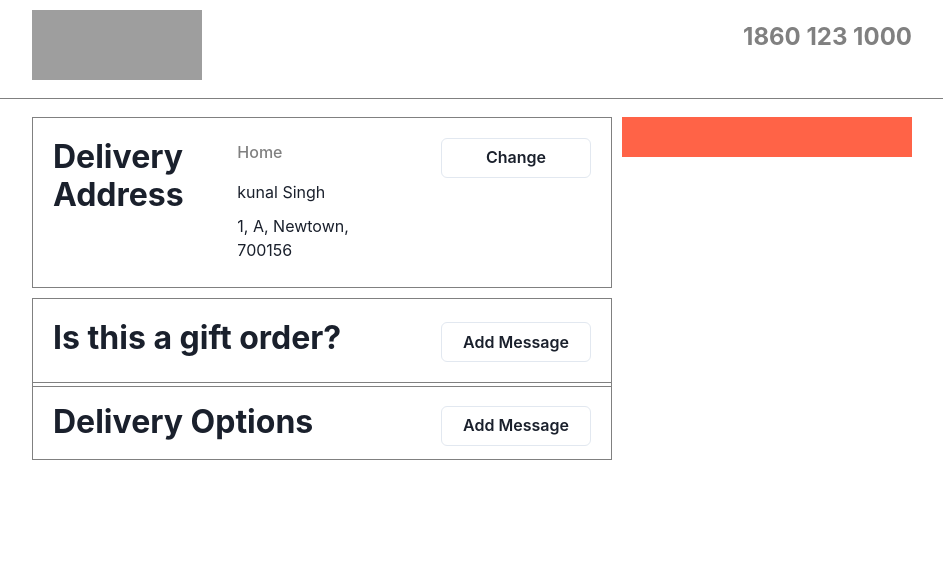
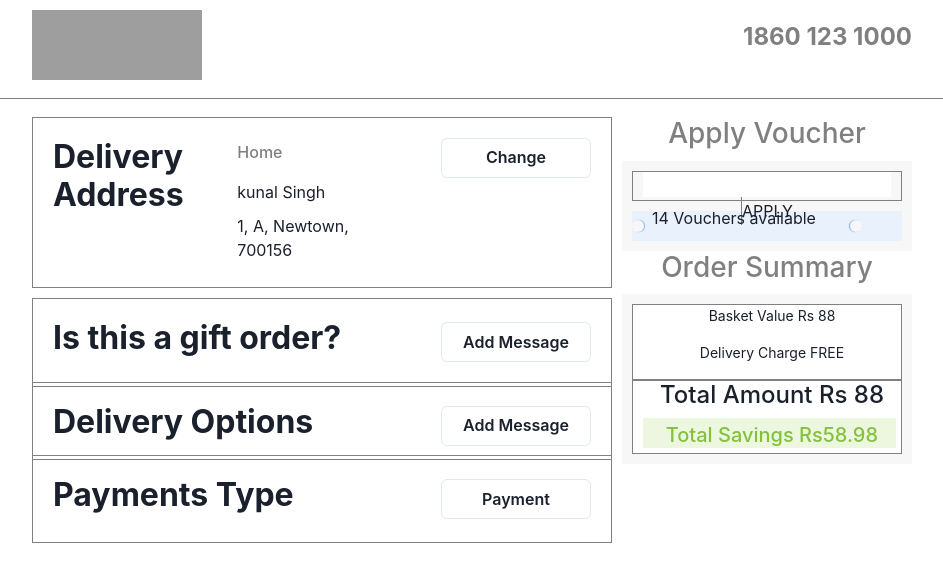
Before and after one commit to kunalpratapsinghh/sophisticated-legs-486, a React (Create React App) app in the folder bigbasket/: page /checkout in a window 1280 px wide. Shown: the top 582 px of the page, without its empty margins (168-1111 px from the left). Built offline with nearby package versions, Linux system fonts and the light colour scheme; grey boxes are pictures that could not be loaded.

Commit message:
checkout page completed

```diff
--- a/bigbasket/src/pages/checkout/Checkout.jsx
+++ b/bigbasket/src/pages/checkout/Checkout.jsx
@@ -17,6 +17,8 @@ import {
 import Address from "./component/Address";
 import Giftorder from "./component/GiftOrder";
 import DeliveryOption from "./component/DeliveryOption";
+import Payment from "./component/Payment";
+import Voucher from "./component/Voucher";
 const Checkout = () => {
   return (
     <Box>
@@ -48,8 +50,11 @@ const Checkout = () => {
           <Address />
           <Giftorder />
           <DeliveryOption/>
+          <Payment/>
         </GridItem>
-        <GridItem h="10" bg="tomato"></GridItem>
+        <GridItem h="10">
+          <Voucher/>
+        </GridItem>
       </Grid>
     </Box>
   );
--- /dev/null
+++ b/bigbasket/src/pages/checkout/component/Payment.jsx
@@ -0,0 +1,159 @@
+import {
+  Box,
+  Button,
+  Checkbox,
+  Collapse,
+  Flex,
+  Grid,
+  GridItem,
+  Heading,
+  HStack,
+  Input,
+  SimpleGrid,
+  Spacer,
+  Stack,
+  Text,
+  useDisclosure,
+} from "@chakra-ui/react";
+import React from "react";
+
+const Address = () => {
+  const { isOpen, onToggle } = useDisclosure({ defaultIsOpen: false });
+  return (
+    <Stack mt="-5px" border="1px solid grey">
+      <HStack p={"20px"}>
+        <Box fontSize="l">
+          <Heading size={"s"}> Payments Type</Heading>
+        </Box>
+        <Spacer />
+        <Box alignSelf={"right"}>
+          {isOpen ? (
+            ""
+          ) : (
+            <Button onClick={onToggle} variant="outline" h="40px" w="150px">
+              Payment
+            </Button>
+          )}
+        </Box>
+      </HStack>
+      <Collapse in={isOpen} animateOpacity>
+        <Text fontSize="lg" textAlign={"left"} p={"0px 20px"}>
+          Details For Gift Message
+        </Text>
+        <Grid templateColumns={["1fr", "1fr", "1fr", "1fr 2fr"]} gap="5px">
+          <GridItem alignItems="center">
+            <Grid textAlign={"left"} alignItems="center">
+              <GridItem
+                border={"1px solid grey"}
+                display="flex"
+                alignItems={"center"}
+                h="50px"
+                p={"0 0 0 20px"}
+              >
+                <Text>Credit & Debit Card</Text>
+              </GridItem>
+
+              <GridItem
+                border={"1px solid grey"}
+                display="flex"
+                alignItems={"center"}
+                h="50px"
+                p={"0 0 0 20px"}
+              >
+                <Text>Netbanking</Text>
+              </GridItem>
+              <GridItem
+                border={"1px solid grey"}
+                display="flex"
+                alignItems={"center"}
+                h="50px"
+                p={"0 0 0 20px"}
+              >
+                <Text>UPI</Text>
+              </GridItem>
+              <GridItem
+                border={"1px solid grey"}
+                display="flex"
+                alignItems={"center"}
+                h="50px"
+                p={"0 0 0 20px"}
+              >
+                <Text>Wallet</Text>
+              </GridItem>
+              <GridItem
+                border={"1px solid grey"}
+                display="flex"
+                alignItems={"center"}
+                h="50px"
+                p={"0 0 0 20px"}
+              >
+                <Text>Cash / Card on Delivery</Text>
+              </GridItem>
+            </Grid>
+          </GridItem>
+          <GridItem border={"1px solid red"}>
+            <Text fontSize="lg" textAlign={"left"} p={"0px 20px"}>
+              Add Card / Debit Card
+            </Text>
+            <SimpleGrid
+              textAlign={"left"}
+              p={"0px 20px"}
+              columns={[1, 2, 2]}
+              gap="10px"
+            >
+              <GridItem>
+                <Flex direction={"column"}>
+                  <Text>Enter Card Number</Text>
+                  <Input
+                    size={"xs"}
+                    w="100%"
+                    placeholder="Enter card Number"
+                  ></Input>
+                </Flex>
+              </GridItem>
+              <GridItem></GridItem>
+              <GridItem>
+                <Flex direction={"column"}>
+                  <Text>Valid thru</Text>
+                  <Input size={"xs"} w="100%" placeholder="MM/YY"></Input>
+                </Flex>
+              </GridItem>
+              <GridItem>
+                <Flex direction={"column"}>
+                  <Text>Cvv</Text>
+                  <Input
+                    size={"xs"}
+                    w="100%"
+                    placeholder="Security Code"
+                  ></Input>
+                </Flex>
+              </GridItem>
+            </SimpleGrid>
+
+
+
+            <Flex justifyContent={"left"} p="20px">
+                <Checkbox size="md" colorScheme="green" defaultChecked>
+                Save this card for faster payments
+                </Checkbox>
+              </Flex>
+              <Box></Box>
+              <Box rowSpan={2}>
+                <Button
+                  w={"80%"}
+                  m="auto"
+                  variant="outline"
+                  bg={"#85c125"}
+                  borderRadius="none"
+                >
+                  Proceed To pay
+                </Button>
+              </Box>
+          </GridItem>
+        </Grid>
+      </Collapse>
+    </Stack>
+  );
+};
+
+export default Address;
--- /dev/null
+++ b/bigbasket/src/pages/checkout/component/Voucher.jsx
@@ -0,0 +1,37 @@
+import React from "react";
+import styles from "./Voucher.module.css";
+const Voucher = () => {
+  return (
+    <div className={styles.voucherPriceDiv}>
+      <h3 className={styles.boldText}>Apply Voucher</h3>
+      <div className={styles.voucher}>
+        <div className={styles.inputButton}>
+          <input type="text" className={styles.voucherInput} />
+          <button className={styles.button}>APPLY</button>
+        </div>
+        <div className={styles.vouchersAvailable}>
+          <div className={styles.circle1}></div>
+          <p style={{ marginLeft: "20px" }}>14 Vouchers available</p>
+          <div className={styles.circle2}></div>
+        </div>
+      </div>
+      <div>
+        <h3 className={styles.boldText}>Order Summary</h3>
+        <div className={styles.order}>
+          <div className={styles.valueCharge}>
+            <p>Basket Value Rs{" " + 88}</p>
+            <p>Delivery Charge FREE</p>
+          </div>
+          <div className={styles.amountPayable}>
+            <h4>Total Amount Rs{" " + 88}</h4>
+            <div className={styles.totlaSaving}>
+              <h5 className={styles.saving}>Total Savings Rs58.98</h5>
+            </div>
+          </div>
+        </div>
+      </div>
+    </div>
+  );
+};
+
+export default Voucher;
--- /dev/null
+++ b/bigbasket/src/pages/checkout/component/Voucher.module.css
@@ -0,0 +1,105 @@
+.voucher {
+    background-color: #f7f7f7;
+
+    padding: 10px;
+  }
+
+  .vouchersAvailable {
+    background-color: #e8f1fc;
+    display: flex;
+    height: 30px;
+    align-items: center;
+    margin-top: 10px;
+  }
+
+  .boldText {
+    font-weight: 500;
+    color: grey;
+    margin-bottom: 10px;
+  }
+  .order {
+    background-color: #f7f7f7;
+
+    padding: 10px;
+  }
+
+  .valueCharge {
+    background-color: white;
+    border: 1px solid grey;
+    font-size: 14px;
+    padding-left: 10px;
+    /* height: 70px; */
+    align-items: center;
+  }
+
+  .amountPayable {
+    border: 1px solid grey;
+    /* height: 85px; */
+    padding-left: 10px;
+    font-size: 14px;
+    background-color: white;
+  }
+
+  .circle1 {
+    content: "";
+    display: inline-block;
+    width: 12px;
+    height: 12px;
+    -moz-border-radius: 7.5px;
+    -webkit-border-radius: 7.5px;
+    border-radius: 7.5px;
+    background-color: #f7f7f7;
+    position: absolute;
+
+    box-shadow: 1px 0 1px rgb(25 115 231 / 50%);
+  }
+
+  .circle2 {
+    content: "";
+    display: inline-block;
+    width: 12px;
+    height: 12px;
+    -moz-border-radius: 7.5px;
+    -webkit-border-radius: 7.5px;
+    border-radius: 7.5px;
+    background-color: #f7f7f7;
+    position: absolute;
+    margin-left: 218px;
+    box-shadow: -1px 0 1px rgb(25 115 231 / 50%);
+  }
+
+  .inputButton {
+    background-color: #f7f7f7;
+    border: 1px solid grey;
+    /* padding: 10px; */
+    height: 30px;
+  }
+
+  .voucherInput {
+    height: 90%;
+    border: none;
+    outline: none;
+  }
+
+  .button {
+    height: 100%;
+    border-top: none;
+    border-bottom: none;
+    border-right: none;
+    border-left: grey 1px solid;
+    cursor: pointer;
+  }
+
+  .totlaSaving {
+    color: #84c23d;
+    background-color: #edf6df;
+    width: 98%;
+    margin-bottom: 5px;
+    height: 30px;
+  }
+
+  .saving {
+    padding-left: 5px;
+    padding-top: 5px;
+    padding-bottom: 5px;
+  }
```
Also changed, not shown: 1 other file (tests, documents, lock files or other folders).
